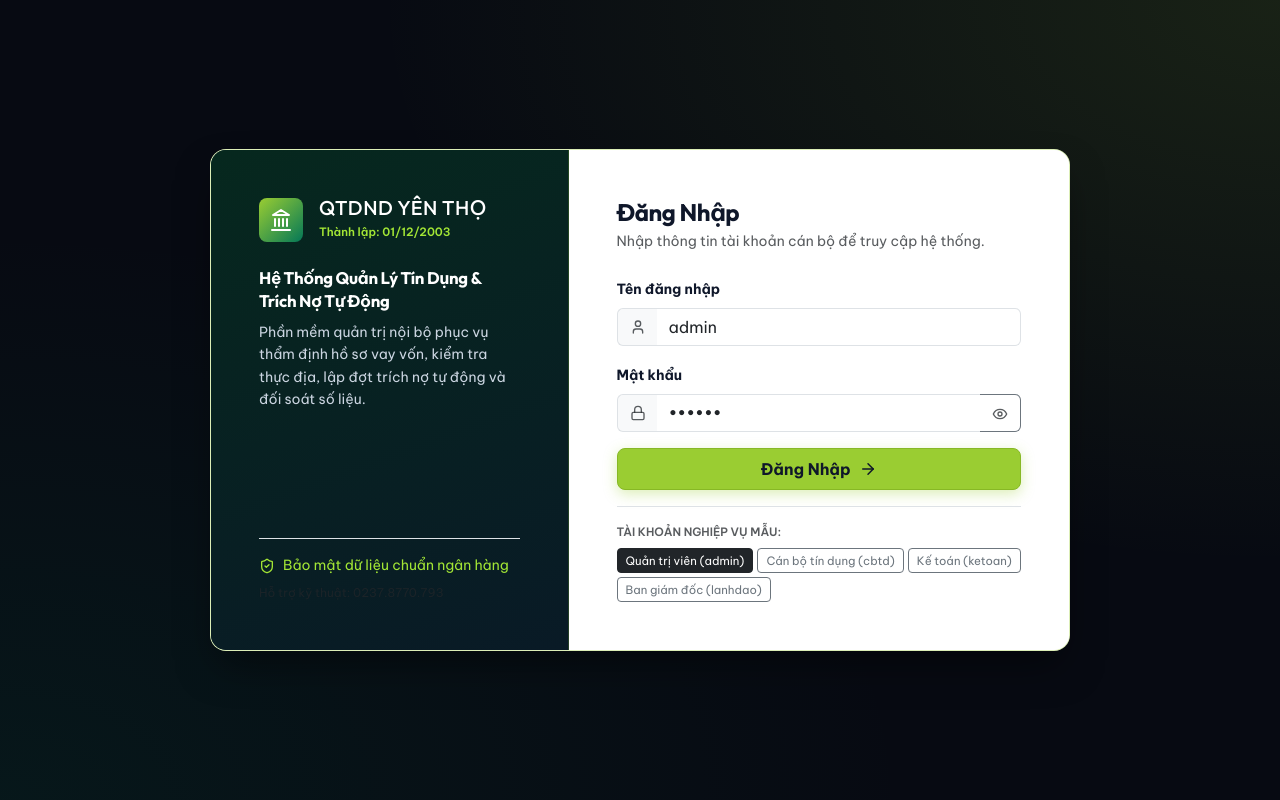
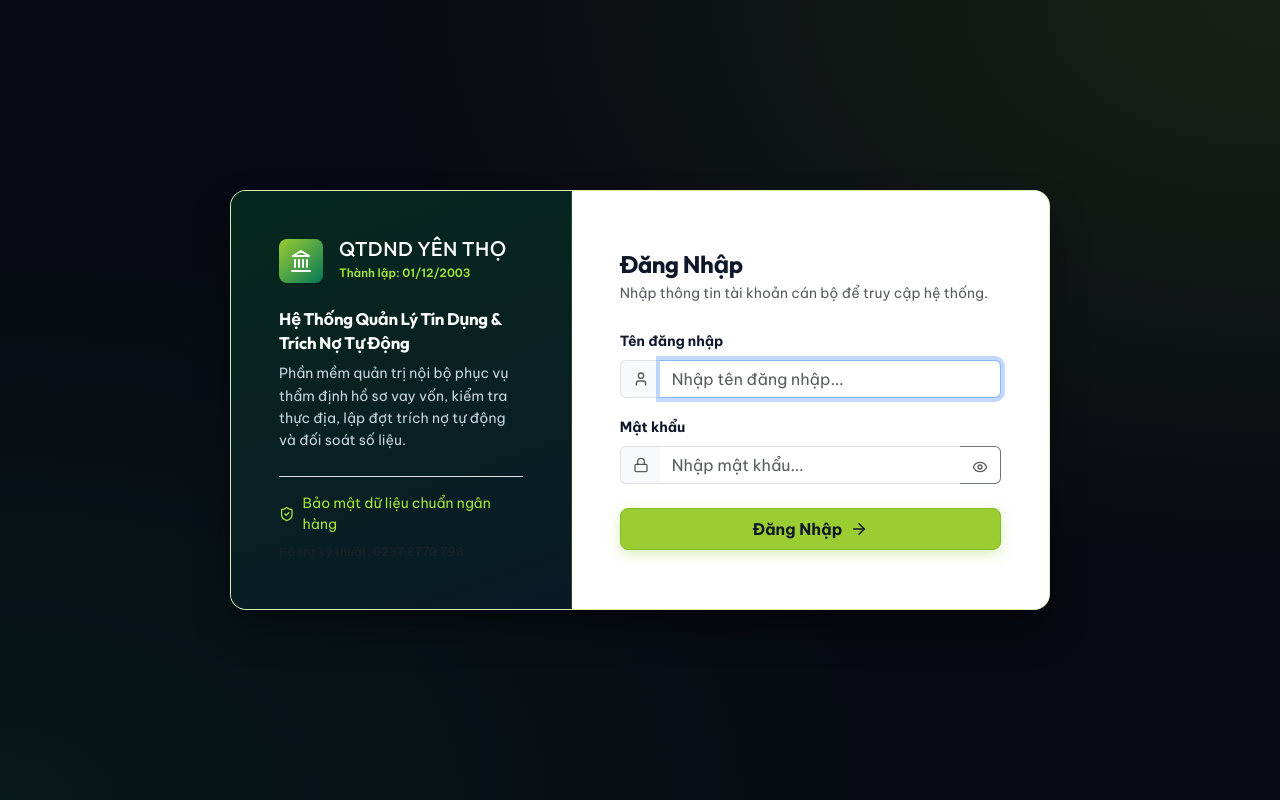
Before and after one commit to ducanht/CreditCores, a React (Vite) app: page / in a window 1280 px wide. Built offline with nearby package versions, Linux system fonts and the light colour scheme.

Commit message:
fix: resolve formatCurrency undefined error, add official qtdyentho.* accounts with password Qtd@2003, add BKS role and remove login hints

```diff
--- a/src/components/Appraisal.jsx
+++ b/src/components/Appraisal.jsx
@@ -272,7 +272,7 @@ export default function Appraisal({ prefilledCustomer }) {
                       <input
                         type="text"
                         className="form-control fw-bold text-success bg-light"
-                        value={formatCurrency(thangDu)}
+                        value={formatCurrencyVN(thangDu)}
                         readOnly
                       />
                     </div>
--- a/src/components/Dashboard.jsx
+++ b/src/components/Dashboard.jsx
@@ -12,7 +12,7 @@ import {
   ArrowLeftRight,
   FileCheck2
 } from 'lucide-react';
-import { formatCurrencyVN } from '../utils/dateUtils';
+import { formatCurrencyVN, formatCurrency } from '../utils/dateUtils';
 
 export default function Dashboard({ stats, onNavigate }) {
   return (
--- a/src/components/DebtWarning.jsx
+++ b/src/components/DebtWarning.jsx
@@ -99,7 +99,7 @@ export default function DebtWarning() {
                     <td className="text-center">
                       <button
                         className="btn btn-sm btn-outline-danger fw-semibold d-inline-flex align-items-center gap-1"
-                        onClick={() => alert(`Gọi điện đôn đốc khách hàng ${w.maKH} thanh toán nợ tồn ${formatCurrency(w.tongNoTon)}...`)}
+                        onClick={() => alert(`Gọi điện đôn đốc khách hàng ${w.maKH} thanh toán nợ tồn ${formatCurrencyVN(w.tongNoTon)}...`)}
                       >
                         <PhoneCall size={13} /> Đôn Đốc
                       </button>
--- a/src/components/LoginModal.jsx
+++ b/src/components/LoginModal.jsx
@@ -3,8 +3,8 @@ import { Landmark, Lock, User, Eye, EyeOff, ShieldCheck, AlertCircle, ArrowRight
 import { AuthService } from '../services/auth';
 
 export default function LoginModal({ onLoginSuccess }) {
-  const [username, setUsername] = useState('admin');
-  const [password, setPassword] = useState('123456');
+  const [username, setUsername] = useState('');
+  const [password, setPassword] = useState('');
   const [showPassword, setShowPassword] = useState(false);
   const [loading, setLoading] = useState(false);
   const [errorMsg, setErrorMsg] = useState('');
@@ -20,7 +20,7 @@ export default function LoginModal({ onLoginSuccess }) {
     setLoading(true);
 
     try {
-      const res = await AuthService.login(username, password);
+      const res = await AuthService.login(username.trim(), password);
       if (res.success) {
         onLoginSuccess(res.user);
       } else {
@@ -31,12 +31,6 @@ export default function LoginModal({ onLoginSuccess }) {
     } finally {
       setLoading(false);
     }
-  };
-
-  const quickSelectAccount = (u, p) => {
-    setUsername(u);
-    setPassword(p);
-    setErrorMsg('');
   };
 
   return (
@@ -58,7 +52,7 @@ export default function LoginModal({ onLoginSuccess }) {
         className="card-modern shadow-2xl overflow-hidden"
         style={{
           width: '100%',
-          maxWidth: '860px',
+          maxWidth: '820px',
           borderRadius: '16px',
           border: '1.5px solid rgba(154, 205, 50, 0.35)',
           background: '#ffffff',
@@ -112,9 +106,8 @@ export default function LoginModal({ onLoginSuccess }) {
             </div>
           </div>
 
-          {/* Cột phải: Khung đăng nhập */}
-          <div className="col-lg-7 p-4 p-md-5 bg-white d-flex flex-column justify-content-between">
-            <div>
+          {/* Cột phải: Form đăng nhập sạch sẽ */}
+          <div className="col-lg-7 p-4 p-md-5 bg-white d-flex flex-column justify-content-center">
             <div className="mb-4">
               <h4 className="fw-bold text-slate-900 font-heading mb-1">
                 Đăng Nhập
@@ -144,17 +137,18 @@ export default function LoginModal({ onLoginSuccess }) {
                   <input
                     type="text"
                     className="form-control border-start-0"
-                      placeholder="Nhập tên đăng nhập (vd: admin, cbtd...)"
+                    placeholder="Nhập tên đăng nhập..."
                     value={username}
                     onChange={(e) => setUsername(e.target.value)}
                     autoComplete="username"
+                    autoFocus
                     required
                   />
                 </div>
               </div>
 
               {/* Mật khẩu */}
-                <div className="mb-3">
+              <div className="mb-4">
                 <label className="form-label small fw-bold text-slate-700">
                   Mật khẩu
                 </label>
@@ -185,7 +179,7 @@ export default function LoginModal({ onLoginSuccess }) {
               {/* Nút Đăng nhập */}
               <button
                 type="submit"
-                  className="btn btn-brand w-100 py-2 fw-bold d-flex align-items-center justify-content-center gap-2 mb-3"
+                className="btn btn-brand w-100 py-2 fw-bold d-flex align-items-center justify-content-center gap-2"
                 disabled={loading}
               >
                 {loading ? 'Đang xác thực...' : 'Đăng Nhập'}
@@ -193,48 +187,6 @@ export default function LoginModal({ onLoginSuccess }) {
               </button>
             </form>
           </div>
-
-            {/* Chọn nhanh tài khoản cán bộ */}
-            <div className="pt-3 border-top border-slate-200">
-              <div className="text-muted small fw-semibold mb-2" style={{ fontSize: '0.72rem' }}>
-                TÀI KHOẢN NGHIỆP VỤ MẪU:
-              </div>
-              <div className="d-flex flex-wrap gap-1">
-                <button
-                  type="button"
-                  className={`btn btn-sm ${username === 'admin' ? 'btn-dark' : 'btn-outline-secondary'}`}
-                  style={{ fontSize: '0.72rem', padding: '3px 8px' }}
-                  onClick={() => quickSelectAccount('admin', '123456')}
-                >
-                  Quản trị viên (admin)
-                </button>
-                <button
-                  type="button"
-                  className={`btn btn-sm ${username === 'cbtd' ? 'btn-dark' : 'btn-outline-secondary'}`}
-                  style={{ fontSize: '0.72rem', padding: '3px 8px' }}
-                  onClick={() => quickSelectAccount('cbtd', '123456')}
-                >
-                  Cán bộ tín dụng (cbtd)
-                </button>
-                <button
-                  type="button"
-                  className={`btn btn-sm ${username === 'ketoan' ? 'btn-dark' : 'btn-outline-secondary'}`}
-                  style={{ fontSize: '0.72rem', padding: '3px 8px' }}
-                  onClick={() => quickSelectAccount('ketoan', '123456')}
-                >
-                  Kế toán (ketoan)
-                </button>
-                <button
-                  type="button"
-                  className={`btn btn-sm ${username === 'lanhdao' ? 'btn-dark' : 'btn-outline-secondary'}`}
-                  style={{ fontSize: '0.72rem', padding: '3px 8px' }}
-                  onClick={() => quickSelectAccount('lanhdao', '123456')}
-                >
-                  Ban giám đốc (lanhdao)
-                </button>
-              </div>
-            </div>
-          </div>
         </div>
       </div>
     </div>
--- a/src/services/auth.js
+++ b/src/services/auth.js
@@ -87,6 +87,7 @@ export const ROLE_LABELS = {
   ADMIN: { label: 'Quản Trị Viên', badgeClass: 'badge-danger-soft', icon: 'fa-shield-halved' },
   CBTD: { label: 'Cán Bộ Tín Dụng', badgeClass: 'badge-info-soft', icon: 'fa-user-tie' },
   KETOAN: { label: 'Kế Toán Viên', badgeClass: 'badge-success-soft', icon: 'fa-calculator' },
+  BKS: { label: 'Ban Kiểm Soát', badgeClass: 'badge-warning-soft', icon: 'fa-user-check' },
   LANHDAO: { label: 'Ban Lãnh Đạo / GĐ', badgeClass: 'badge-warning-soft', icon: 'fa-user-check' }
 };
 
@@ -177,6 +178,7 @@ export const AuthService = {
     const defaultRolePerms = {
       CBTD: ['dashboard', 'customer360', 'appraisal', 'inspection', 'debit_register', 'debt_warning', 'reports'],
       KETOAN: ['dashboard', 'customer360', 'debit_register', 'debit_batch', 'reconciliation', 'debt_warning', 'reports'],
+      BKS: ['dashboard', 'customer360', 'appraisal', 'inspection', 'debt_warning', 'reports'],
       LANHDAO: ['dashboard', 'customer360', 'appraisal', 'inspection', 'debit_batch', 'reconciliation', 'debt_warning', 'reports']
     };
 
--- a/src/services/mockData.js
+++ b/src/services/mockData.js
@@ -237,6 +237,13 @@ export const initialMockData = {
       updatedAt: '18/08/2026 14:00:00'
     },
     {
+      roleCode: 'BKS',
+      roleName: 'Ban Kiểm Soát',
+      permissions: ['dashboard', 'customer360', 'appraisal', 'inspection', 'debt_warning', 'reports'],
+      description: 'Kiểm soát, giám sát rủi ro và báo cáo',
+      updatedAt: '18/08/2026 14:00:00'
+    },
+    {
       roleCode: 'LANHDAO',
       roleName: 'Ban Giám Đốc / HĐQT',
       permissions: ['dashboard', 'customer360', 'debt_warning', 'reports'],
@@ -246,9 +253,13 @@ export const initialMockData = {
   ],
 
   users: [
-    { username: 'admin', passwordHash: '8d969eef6ecad3c29a3a629280e686cf0c3f5d5a86aff3ca12020c923adc6c92', fullName: 'Nguyễn Quản Trị', role: 'ADMIN', customPermissions: [], status: 'ACTIVE', createdAt: '18/08/2026 08:00:00', lastLogin: '---' },
-    { username: 'cbtd', passwordHash: '8d969eef6ecad3c29a3a629280e686cf0c3f5d5a86aff3ca12020c923adc6c92', fullName: 'Lê Văn Tín', role: 'CBTD', customPermissions: [], status: 'ACTIVE', createdAt: '18/08/2026 08:00:00', lastLogin: '---' },
-    { username: 'ketoan', passwordHash: '8d969eef6ecad3c29a3a629280e686cf0c3f5d5a86aff3ca12020c923adc6c92', fullName: 'Trần Thị Toán', role: 'KETOAN', customPermissions: [], status: 'ACTIVE', createdAt: '18/08/2026 08:00:00', lastLogin: '---' },
-    { username: 'lanhdao', passwordHash: '8d969eef6ecad3c29a3a629280e686cf0c3f5d5a86aff3ca12020c923adc6c92', fullName: 'Phạm Giám Đốc', role: 'LANHDAO', customPermissions: [], status: 'ACTIVE', createdAt: '18/08/2026 08:00:00', lastLogin: '---' }
+    { username: 'qtdyentho.admin', passwordHash: 'ce107479430b15226e0030258772341aef968b92d1f34fde638e4fce39116ce9', fullName: 'Quản Trị Viên Hệ Thống', role: 'ADMIN', customPermissions: [], status: 'ACTIVE', createdAt: '18/08/2026 08:00:00', lastLogin: '---' },
+    { username: 'qtdyentho.cbtd', passwordHash: 'ce107479430b15226e0030258772341aef968b92d1f34fde638e4fce39116ce9', fullName: 'Cán Bộ Tín Dụng', role: 'CBTD', customPermissions: [], status: 'ACTIVE', createdAt: '18/08/2026 08:00:00', lastLogin: '---' },
+    { username: 'qtdyentho.ketoan', passwordHash: 'ce107479430b15226e0030258772341aef968b92d1f34fde638e4fce39116ce9', fullName: 'Kế Toán Viên', role: 'KETOAN', customPermissions: [], status: 'ACTIVE', createdAt: '18/08/2026 08:00:00', lastLogin: '---' },
+    { username: 'qtdyentho.bks', passwordHash: 'ce107479430b15226e0030258772341aef968b92d1f34fde638e4fce39116ce9', fullName: 'Ban Kiểm Soát', role: 'BKS', customPermissions: [], status: 'ACTIVE', createdAt: '18/08/2026 08:00:00', lastLogin: '---' },
+    { username: 'admin', passwordHash: 'ce107479430b15226e0030258772341aef968b92d1f34fde638e4fce39116ce9', fullName: 'Nguyễn Quản Trị', role: 'ADMIN', customPermissions: [], status: 'ACTIVE', createdAt: '18/08/2026 08:00:00', lastLogin: '---' },
+    { username: 'cbtd', passwordHash: 'ce107479430b15226e0030258772341aef968b92d1f34fde638e4fce39116ce9', fullName: 'Lê Văn Tín', role: 'CBTD', customPermissions: [], status: 'ACTIVE', createdAt: '18/08/2026 08:00:00', lastLogin: '---' },
+    { username: 'ketoan', passwordHash: 'ce107479430b15226e0030258772341aef968b92d1f34fde638e4fce39116ce9', fullName: 'Trần Thị Toán', role: 'KETOAN', customPermissions: [], status: 'ACTIVE', createdAt: '18/08/2026 08:00:00', lastLogin: '---' },
+    { username: 'lanhdao', passwordHash: 'ce107479430b15226e0030258772341aef968b92d1f34fde638e4fce39116ce9', fullName: 'Phạm Giám Đốc', role: 'LANHDAO', customPermissions: [], status: 'ACTIVE', createdAt: '18/08/2026 08:00:00', lastLogin: '---' }
   ]
 };
--- a/src/utils/dateUtils.js
+++ b/src/utils/dateUtils.js
@@ -128,3 +128,5 @@ export function getTodayISO() {
 export function formatCurrencyVN(amount) {
   return (Number(amount) || 0).toLocaleString('vi-VN') + ' đ';
 }
+
+export const formatCurrency = formatCurrencyVN;
```
Also changed, not shown: 1 other file (tests, documents, lock files or other folders). Lines whose indentation alone changed are shown as unchanged.
